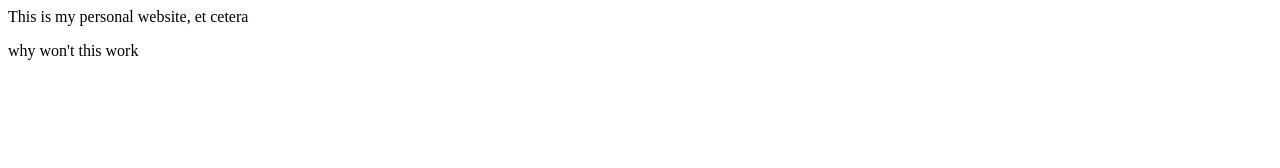
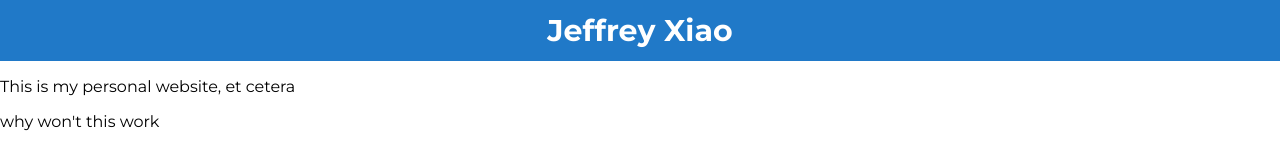
Before and after one commit to Ellixit/personal-website, a website: page index.html in a window 1280 px wide. Drawn offline with Linux system fonts and the light colour scheme.

Commit message:
Initial file format setup

```diff
--- a/index.html
+++ b/index.html
@@ -1,10 +1,15 @@
 <html>
 
 <head>
-    <title> Meow I'm a Title </title>
+    <title> Jeffrey Xiao </title>
+    <link rel="stylesheet" href="styles.css">
+    <link href="https://fonts.googleapis.com/css2?family=Montserrat:ital,wght@0,100..900;1,100..900&display=swap" rel="stylesheet">
 </head>
 
 <body>
+    <div class="banner">
+        Jeffrey Xiao
+    </div>
     <p>
         This is my personal website, et cetera
     </p>
--- /dev/null
+++ b/styles.css
@@ -0,0 +1,15 @@
+body {
+    font-size: 16px;
+    margin: 0px;
+    font-family: "Montserrat", system-ui;
+}
+
+.banner {
+    background-color: rgb(32, 121, 200);
+    margin: 0px;
+    padding: 12px;
+    color: white;
+    text-align: center;
+    font-size: 30px;
+    font-weight: bold;
+}
```
